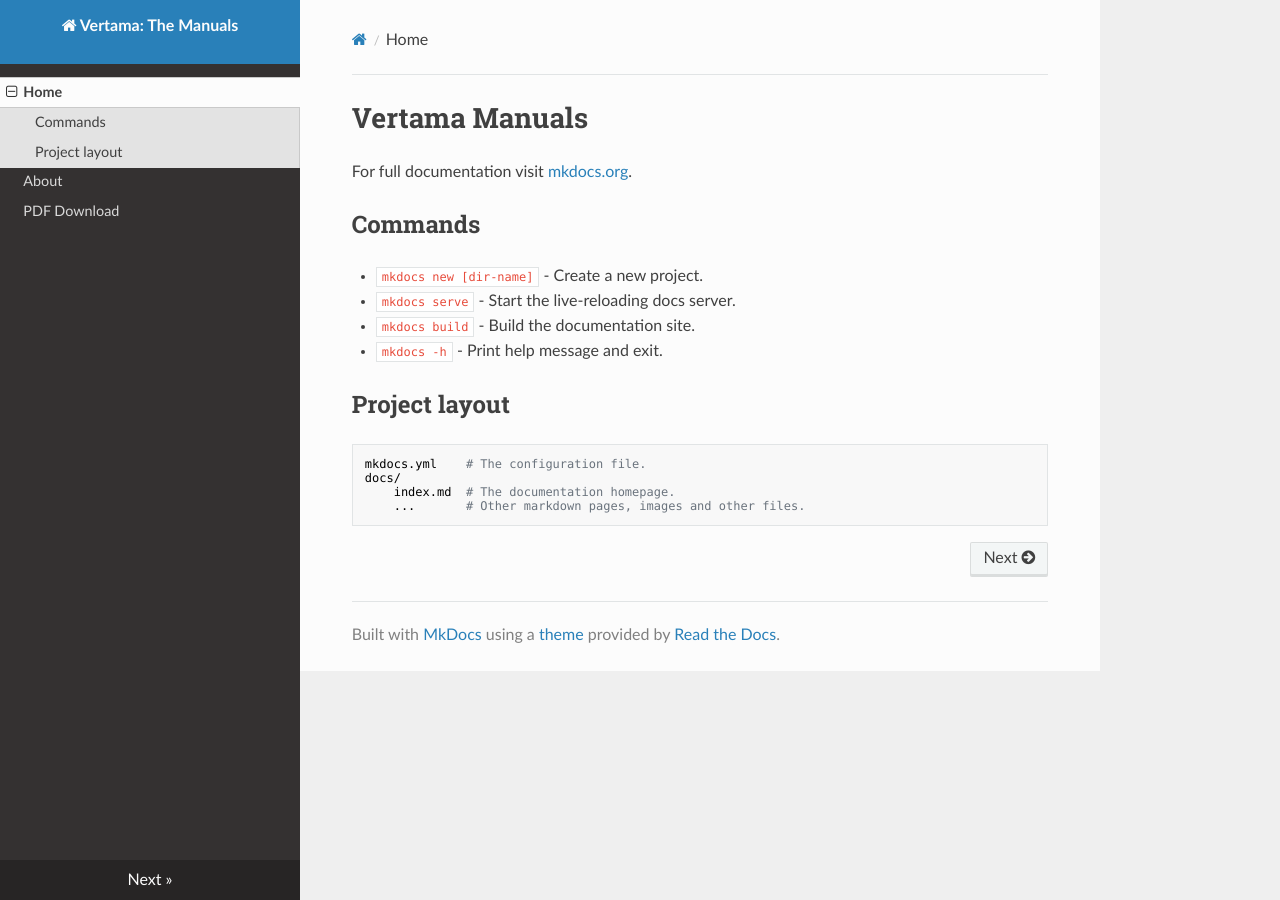
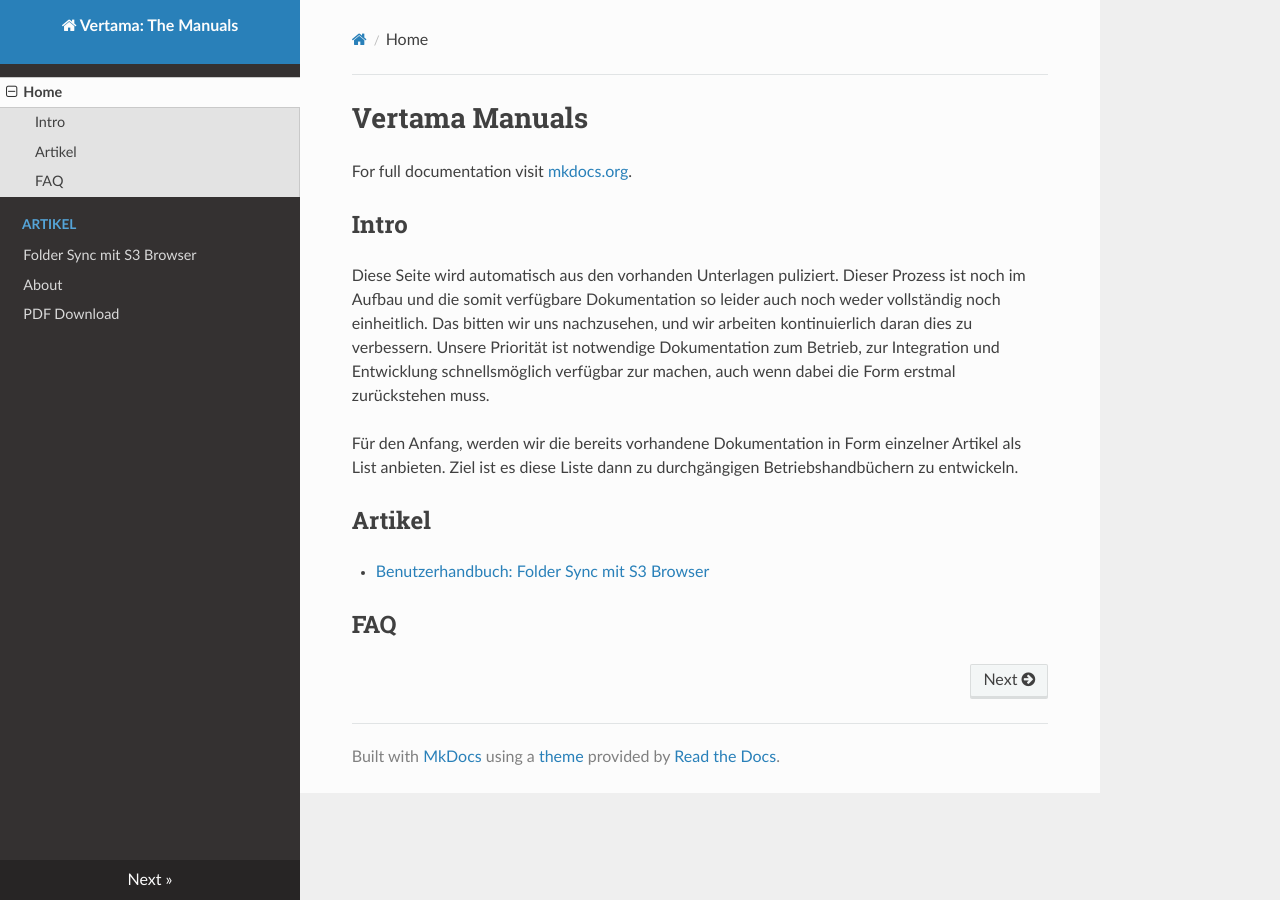
Before and after one commit to Vertama-GmbH/vertama-gmbh.github.io, an MkDocs documentation site: the page built from docs/index.md, in a window 1280 px wide. Built offline with MkDocs 1.6.1, drawn with Linux system fonts in a browser that asks for light colours; nearby versions of some CDN libraries.

Commit message:
misc: intro, copyright, anchor umlaut links, absolute paths removed, cover subtitle,

```diff
--- a/docs/index.md
+++ b/docs/index.md
@@ -2,16 +2,22 @@
 
 For full documentation visit [mkdocs.org](https://www.mkdocs.org).
 
-## Commands
+## Intro
 
-* `mkdocs new [dir-name]` - Create a new project.
-* `mkdocs serve` - Start the live-reloading docs server.
-* `mkdocs build` - Build the documentation site.
-* `mkdocs -h` - Print help message and exit.
+Diese Seite wird automatisch aus den vorhanden Unterlagen puliziert. Dieser
+Prozess ist noch im Aufbau und die somit verfügbare Dokumentation so leider
+auch noch weder vollständig noch einheitlich. Das bitten wir uns nachzusehen,
+und wir arbeiten kontinuierlich daran dies zu verbessern. Unsere Priorität ist
+notwendige Dokumentation zum Betrieb, zur Integration und Entwicklung
+schnellsmöglich verfügbar zur machen, auch wenn dabei die Form erstmal
+zurückstehen muss.
 
-## Project layout
+Für den Anfang, werden wir die bereits vorhandene Dokumentation in Form
+einzelner Artikel als List anbieten. Ziel ist es diese Liste dann zu
+durchgängigen Betriebshandbüchern zu entwickeln.
 
-    mkdocs.yml    # The configuration file.
-    docs/
-        index.md  # The documentation homepage.
-        ...       # Other markdown pages, images and other files.
+## Artikel
+
+ - [Benutzerhandbuch: Folder Sync mit S3 Browser](folder-sync-handbuch.md)
+
+## FAQ
--- a/mkdocs.yml
+++ b/mkdocs.yml
@@ -5,13 +5,13 @@
   #  - pdf-export:
   #    compbined: true
   - with-pdf:
-      author: Vertama GmbH
-      #copyright: ANY TEXT
+      author: Vertama
+      copyright: Copyright &copy; 2024, Vertama GmbH. All Rights Reserved.
       #
       #cover: false
       #back_cover: true
       #cover_title: TITLE TEXT
-      #cover_subtitle: SUBTITLE TEXT
+      cover_subtitle: Technische Dokumentation und Handbücher zu den Vertama Diensten
       #custom_template_path: TEMPLATES PATH
       #
       #toc_title: TOC TITLE TEXT
@@ -43,5 +43,7 @@
       #verbose: true
 nav:
   - Home: index.md
+  - Artikel:
+      - Folder Sync mit S3 Browser: folder-sync-handbuch.md
   - About: about.md
   - PDF Download: download.md
```
Also changed, not shown: docs/folder-sync-handbuch.md (+3 -3 lines).
